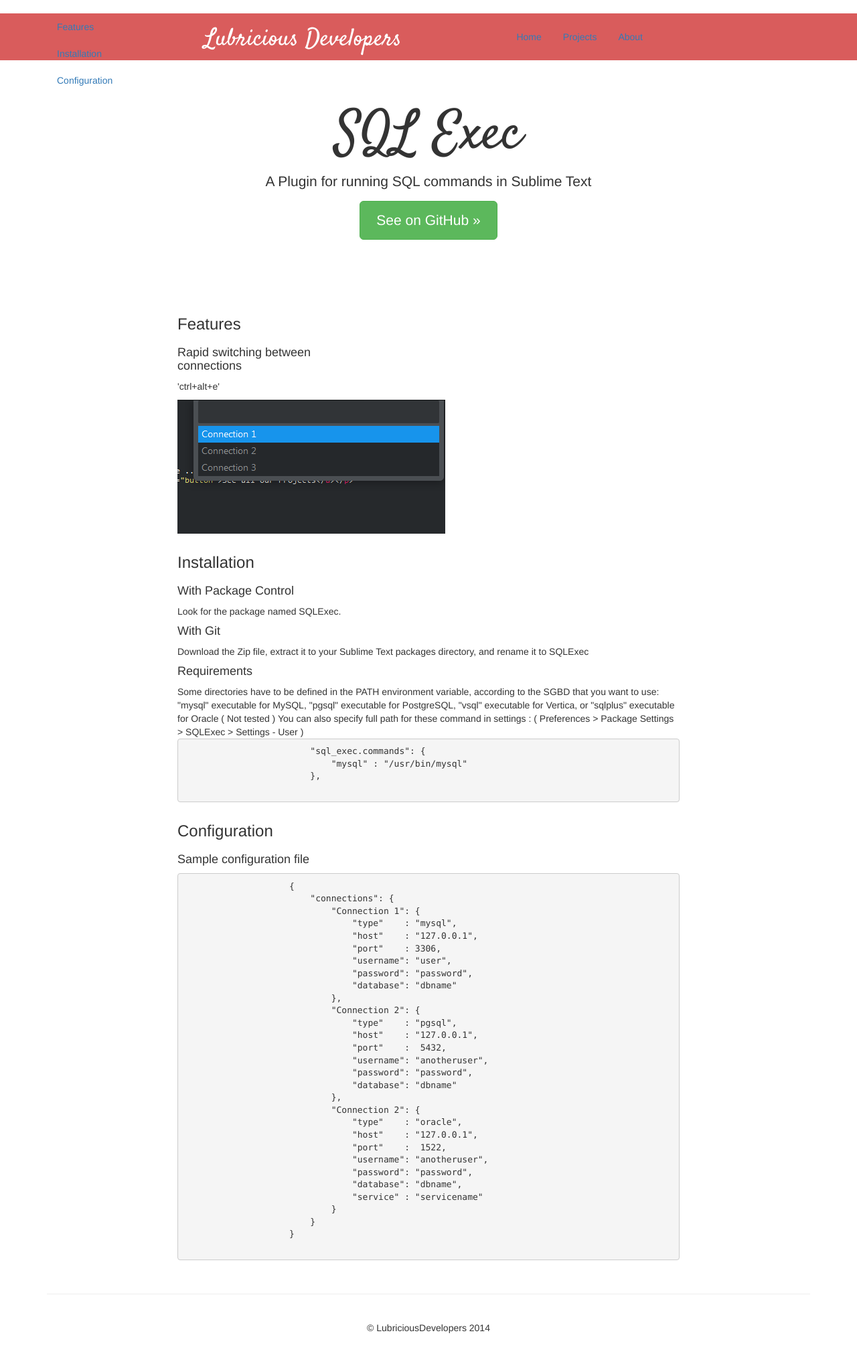
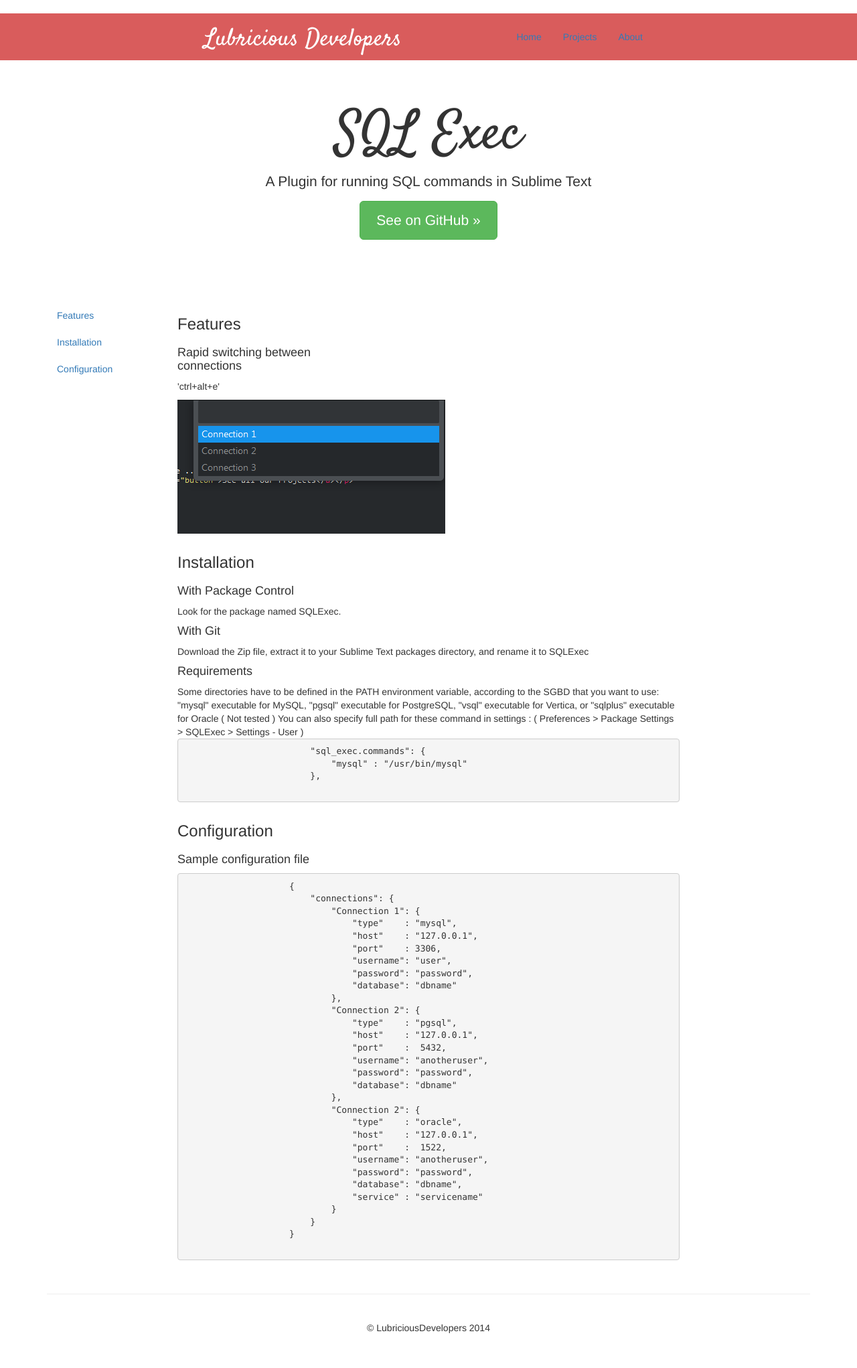
Before and after one commit to LubriciousDevelopers/lubriciousdevelopers.github.io, a Jekyll site: the page built from projects/sublime-sql-exec/index.html, in a window 1280 px wide. Shown: the whole page at 67% size. Built offline with Jekyll 4.4.1, drawn with Linux system fonts in a browser that asks for light colours; nearby versions of some CDN libraries.

```diff
--- a/projects/sublime-sql-exec/index.html
+++ b/projects/sublime-sql-exec/index.html
@@ -8,7 +8,7 @@
 <div class="row">
 
     <div class="col-md-2">
-        <ul class="nav affix" data-spy="affix" data-offset-top="60" data-offset-bottom="200">
+        <ul class="nav" data-spy="affix" data-offset-top="60" data-offset-bottom="200">
             <li>
                 <a href="#features">Features</a>
             </li>
```
